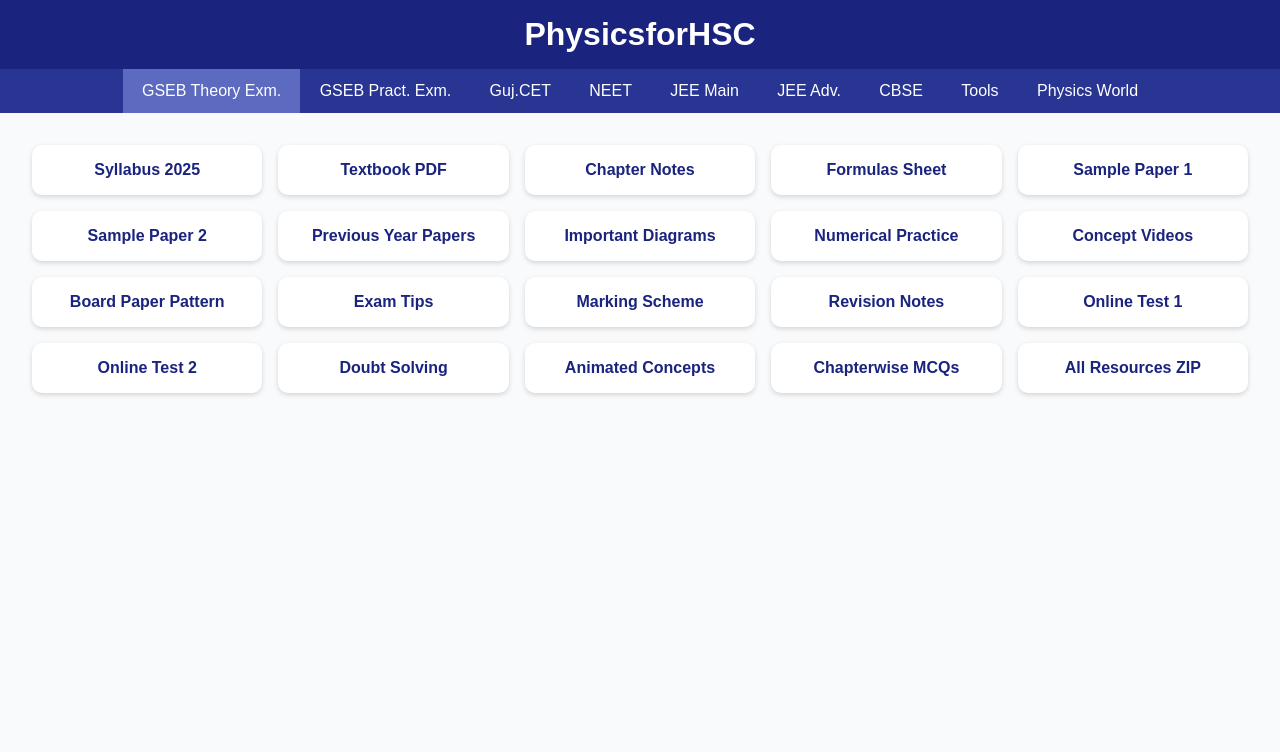
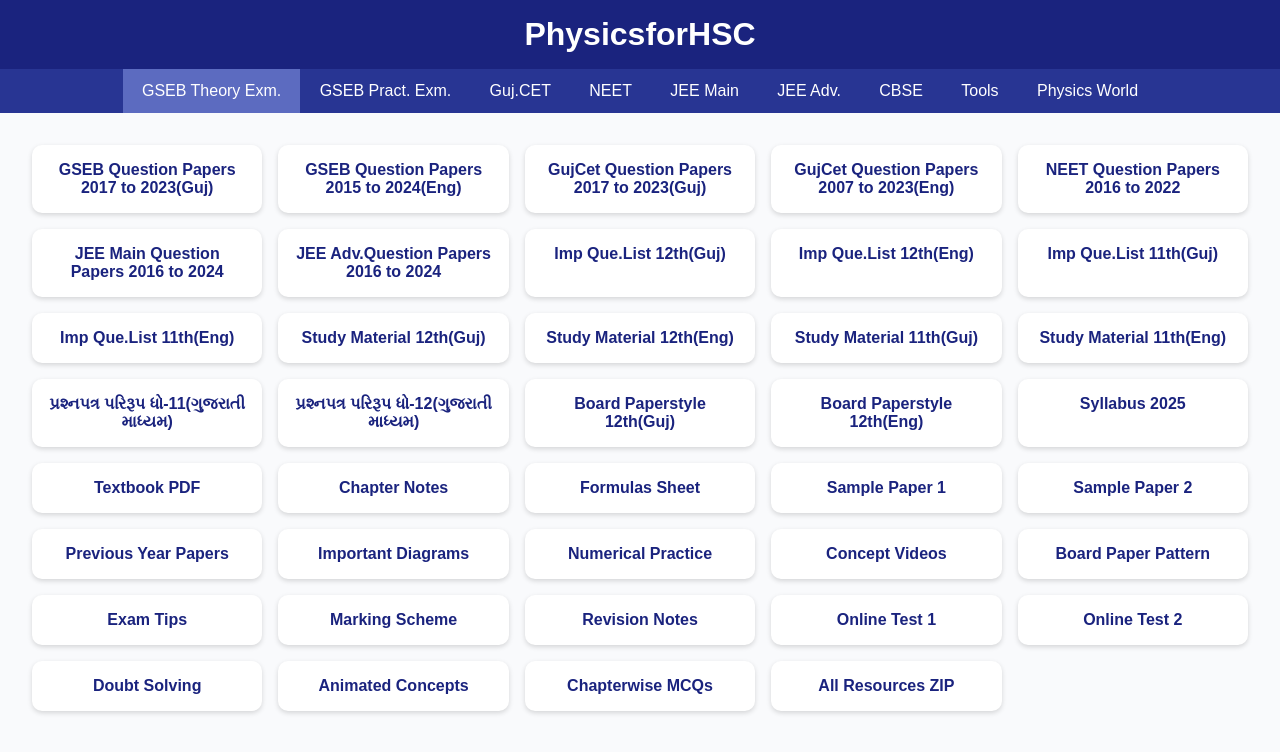
Before and after one commit to bhavikweb/PhysicsResource, a plain HTML site: page index.html in a window 1280 px wide. Drawn offline with Linux system fonts and the light colour scheme.

Commit message:
Add files via upload

```diff
--- a/index.html
+++ b/index.html
@@ -84,6 +84,28 @@
 
    <!-- GSEB Theory -->
   <section id="gseb-theory" class="tab-content active">
+
+<div class="brick"><a href="https://drive.google.com/file/d/1UOOzq_CqkGlwcjDjTMnBikSh4sYL0pIK/view?usp=drive_link">GSEB Question Papers 2017 to 2023(Guj)</a></div>
+<div class="brick"><a href="https://drive.google.com/file/d/1B2seQbiMHqi_bqJR63w67_GqZKWaPS_j/view?usp=drive_link">GSEB Question Papers 2015 to 2024(Eng)</a></div>
+<div class="brick"><a href="https://drive.google.com/file/d/1spazizs7XxYVAUaOEJzm2_TdvxZrXTAN/view?usp=drive_link">GujCet Question Papers 2017 to 2023(Guj)</a></div>
+<div class="brick"><a href="https://drive.google.com/file/d/1_iEONt_9c0d5Bq4gWal6oCYMKb3morml/view?usp=drive_link">GujCet Question Papers 2007 to 2023(Eng)</a></div>
+<div class="brick"><a href="https://drive.google.com/file/d/11x9kwD6f9U4aADA3Q7q8MnVB1z6tXoPA/view?usp=drive_link">NEET Question Papers 2016 to 2022</a></div>
+<div class="brick"><a href="#">JEE Main Question Papers 2016 to 2024</a></div>
+<div class="brick"><a href="#">JEE Adv.Question Papers 2016 to 2024</a></div>
+
+<div class="brick"><a href="#">Imp Que.List 12th(Guj)</a></div>
+<div class="brick"><a href="#">Imp Que.List 12th(Eng)</a></div>
+<div class="brick"><a href="#">Imp Que.List 11th(Guj)</a></div>
+<div class="brick"><a href="#">Imp Que.List 11th(Eng)</a></div>
+<div class="brick"><a href="#">Study Material 12th(Guj)</a></div>
+<div class="brick"><a href="#">Study Material 12th(Eng)</a></div>
+<div class="brick"><a href="#">Study Material 11th(Guj)</a></div>
+<div class="brick"><a href="#">Study Material 11th(Eng)</a></div>
+<div class="brick"><a href="https://drive.google.com/file/d/1RXjCJBKSK_JfDjkwRUS4IMlH2az9IsN-/view?usp=drive_link">પ્રશ્નપત્ર પરિરૂપ ધો-11(ગુજરાતી માધ્યમ)</a></div>
+<div class="brick"><a href="https://drive.google.com/file/d/1RGIDHRxZ2HObBtUX4uIDsECkojR0BEqc/view?usp=drive_link">પ્રશ્નપત્ર પરિરૂપ ધો-12(ગુજરાતી માધ્યમ)</a></div>
+<div class="brick"><a href="#">Board Paperstyle 12th(Guj)</a></div>
+<div class="brick"><a href="#">Board Paperstyle 12th(Eng)</a></div>
+
     <div class="brick"><a href="#">Syllabus 2025</a></div>
     <div class="brick"><a href="#">Textbook PDF</a></div>
     <div class="brick"><a href="#">Chapter Notes</a></div>
@@ -133,7 +155,7 @@
   <!-- Guj CET -->
   <section id="guj-cet" class="tab-content">
     <div class="brick"><a href="#">Syllabus</a></div>
-    <div class="brick"><a href="#">Mock Test 1</a></div>
+    <div class="brick"><a href="https://drive.google.com/file/d/1spazizs7XxYVAUaOEJzm2_TdvxZrXTAN/view?usp=drive_link">Original Q.Papers 2017-2023</a></div>
     <div class="brick"><a href="#">Mock Test 2</a></div>
     <div class="brick"><a href="#">Paper Analysis</a></div>
     <div class="brick"><a href="#">Cutoff Trends</a></div>
@@ -271,7 +293,8 @@
     <div class="brick"><a href="#">Magnetic Field Visualizer</a></div>
     <div class="brick"><a href="#">Wavelength Finder</a></div>
     <div class="brick"><a href="#">Scientific Calculator</a></div>
-    <div class="brick"><a href="#">All Tools</a></div>
+    <div class="brick"><a href="https://drive.google.com/file/d/1o-Y0mhS5bJ4EgkEF6je6-4ntYS5r7YP9/view?usp=drive_link">Log Table</a></div>
+    <div class="brick"><a href="https://drive.google.com/drive/folders/10syKnqLKmgkgqNFhWUpUcAwoSwl_BPZY?usp=drive_link">OMR Sheets</a></div>
   </section>
 
 
```
